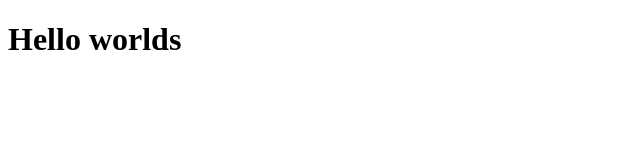
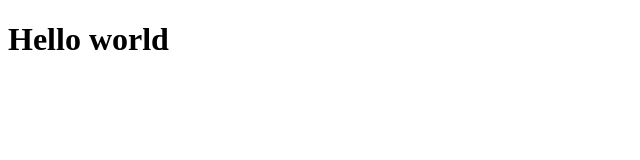
Before and after one commit to virto/Responsive---start-to-finish, a plain HTML site: page index.html in a window 1280 px wide. Shown: the full height of the page, 0-640 px from the left. Drawn offline with Linux system fonts and the light colour scheme.

Commit message:
Some little bugs

```diff
--- a/index.html
+++ b/index.html
@@ -9,6 +9,6 @@
     <title>Document</title>
 </head>
 <body>
-    <h1>Hello worlds</h1>
+    <h1>Hello world</h1>
 </body>
 </html>
```
